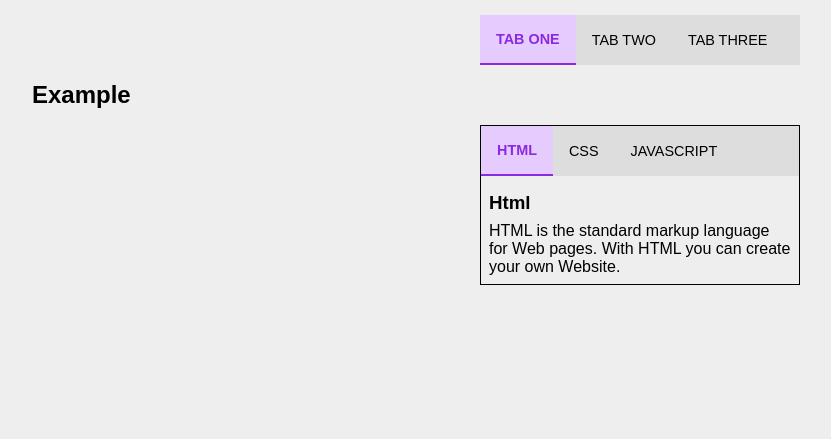
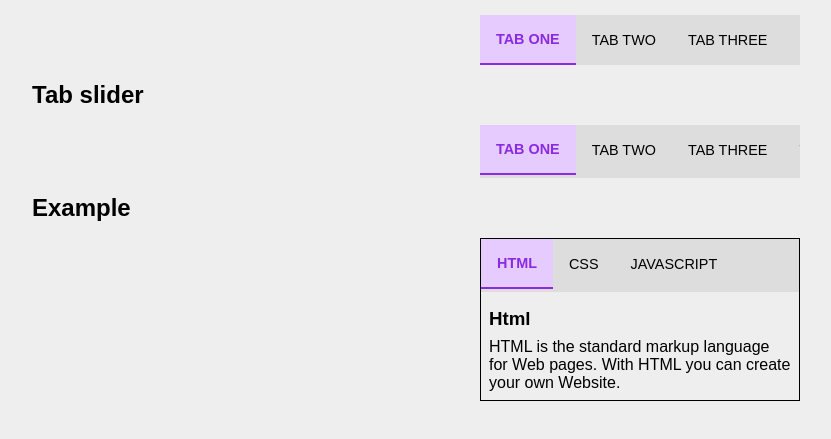
Before and after one commit to manismk/neog-learning, a plain HTML site: page week 2/practice/Assignments/tabs/tabs.html in a window 1280 px wide. Shown: the part 77-516 px from the top of the page, without its empty margins (0-831 px from the left). Drawn offline with Linux system fonts and the light colour scheme.

Commit message:
Tab slider improved

```diff
--- a/week 2/practice/Assignments/tabs/tabs.css
+++ b/week 2/practice/Assignments/tabs/tabs.css
@@ -28,6 +28,7 @@ h2 {
   padding: 1rem;
   font-size: 0.9rem;
   font-weight: 500;
+  white-space: nowrap;
 
   text-transform: uppercase;
 }
@@ -62,3 +63,22 @@ h2 {
 .hide {
   display: none;
 }
+.tabs--container.slider {
+  flex-wrap: nowrap;
+  overflow-x: auto;
+  padding-bottom: 3px;
+}
+
+.slider::-webkit-scrollbar {
+  padding-top: 3px;
+  height: 5px;
+}
+
+.slider::-webkit-scrollbar-track {
+  background-color: #eee;
+}
+
+.slider::-webkit-scrollbar-thumb {
+  background-color: blueviolet;
+  border-radius: 5px;
+}
--- a/week 2/practice/Assignments/tabs/tabs.html
+++ b/week 2/practice/Assignments/tabs/tabs.html
@@ -14,13 +14,27 @@
       <button class="tab--btn">Tab two</button>
       <button class="tab--btn">Tab three</button>
     </div>
+    <h2>Tab slider</h2>
+    <div class="tabs--container slider">
+      <button class="tab--btn active">Tab one</button>
+      <button class="tab--btn">Tab two</button>
+      <button class="tab--btn">Tab three</button>
+      <button class="tab--btn">Tab Four</button>
+      <button class="tab--btn">Tab Five</button>
+      <button class="tab--btn">Tab six</button>
+      <button class="tab--btn">Tab seven</button>
+      <button class="tab--btn">Tab eight</button>
+      <button class="tab--btn">Tab Nine</button>
+      <button class="tab--btn">Tab Ten</button>
+    </div>
     <h2>Example</h2>
     <div class="tab--example--container">
-      <div class="tabs--container">
+      <div class="tabs--container slider">
         <button class="tab--btn tab-btn-html active">Html</button>
         <button class="tab--btn tab-btn-css">CSS</button>
         <button class="tab--btn tab-btn-js">javascript</button>
       </div>
+
       <div class="tab--content content--html">
         <h3 class="tab--content--head">Html</h3>
         <p class="tab--content--description">
```
Also changed, not shown: week 2/practice/Assignments/card/card.html (+6 -6 lines).
